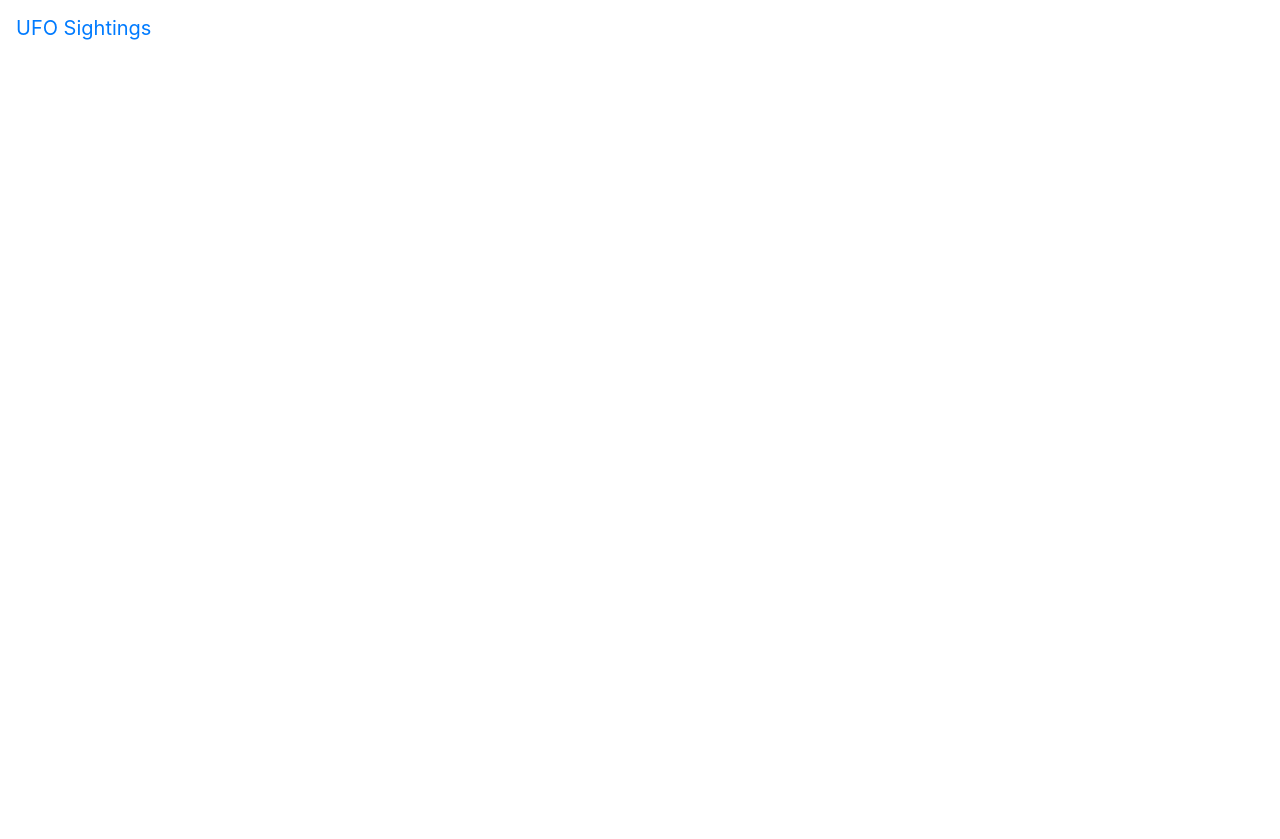
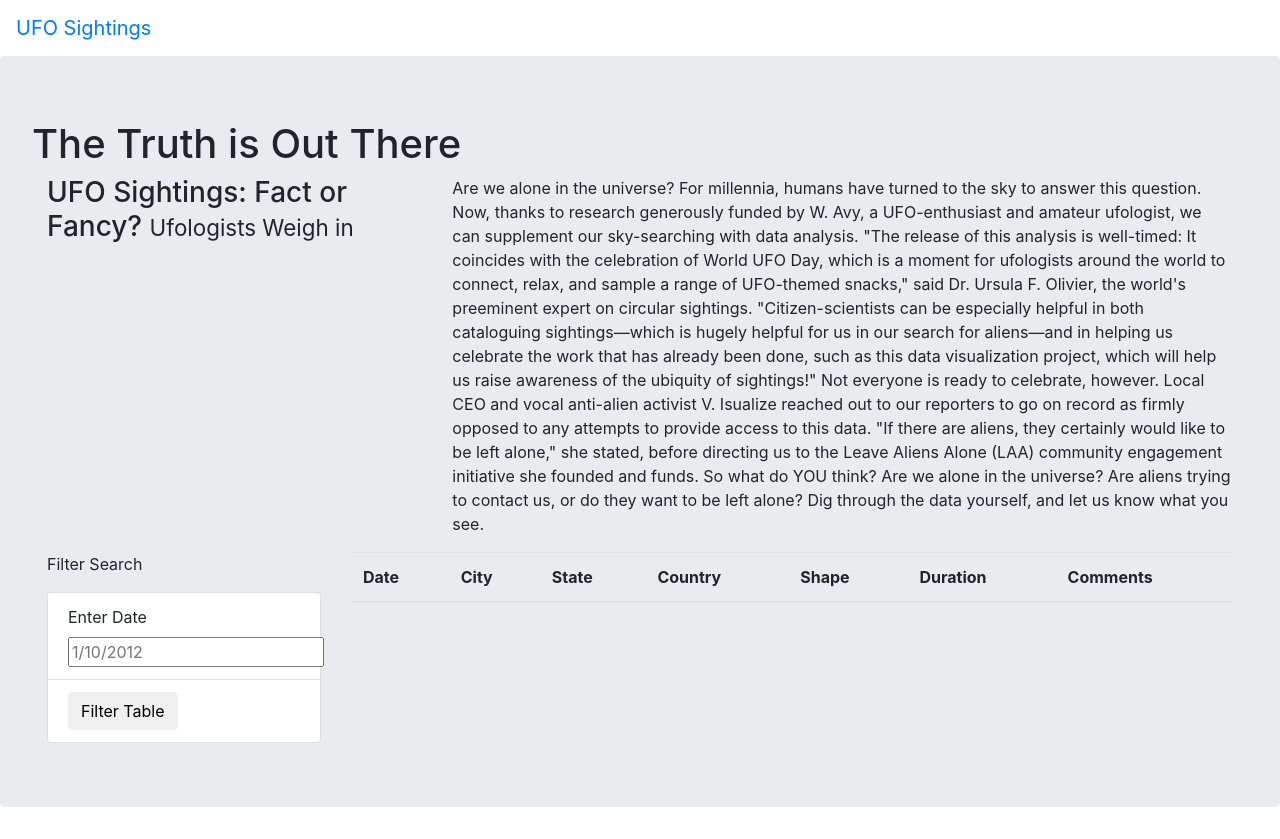
Before and after one commit to OliviaOk24/UFOs, a plain HTML site: page index.html in a window 1280 px wide. Before the commit the page ends 800 px from the top, so only its background shows below. Drawn offline with nearby package versions, Linux system fonts and the light colour scheme.

Commit message:
updating

```diff
--- a/index.html
+++ b/index.html
@@ -17,7 +17,61 @@
         <nav class="navbar navabr-expand-lg">
             <a class="navbar-brand" href="index.html">UFO Sightings</a>
         </nav>
+    </div>
+    <div class="jumbotron">
+        <h1>The Truth is Out There</h1>
+    <div class="container-fluid">
+        <div class="row">
+            <div class="col-md-4">
+                <h3>UFO Sightings: Fact or Fancy?
+                    <small>Ufologists Weigh in</small>
+                </h3>
+            </div>
+            <div class="col-md-8">
+                <p>Are we alone in the universe? For millennia, humans have turned to the sky to answer this question. Now, thanks to research generously funded by W. Avy, a UFO-enthusiast and amateur ufologist, we can supplement our sky-searching with data analysis.
 
+                "The release of this analysis is well-timed: It coincides with the celebration of World UFO Day, which is a moment for ufologists around the world to connect, relax, and sample a range of UFO-themed snacks," said Dr. Ursula F. Olivier, the world's preeminent expert on circular sightings. "Citizen-scientists can be especially helpful in both cataloguing sightings—which is hugely helpful for us in our search for aliens—and in helping us celebrate the work that has already been done, such as this data visualization project, which will help us raise awareness of the ubiquity of sightings!"
+
+                Not everyone is ready to celebrate, however. Local CEO and vocal anti-alien activist V. Isualize reached out to our reporters to go on record as firmly opposed to any attempts to provide access to this data. "If there are aliens, they certainly would like to be left alone," she stated, before directing us to the Leave Aliens Alone (LAA) community engagement initiative she founded and funds.
+
+                So what do YOU think? Are we alone in the universe? Are aliens trying to contact us, or do they want to be left alone? Dig through the data yourself, and let us know what you see.
+                </p>
+            </div>
+        </div>
+    </div>
+    <div class="container-fluid">
+        <div class="row">
+            <div class="col-md-3">
+                <form>
+                    <p>Filter Search</p>
+                    <ul class="list-group">
+                        <li class="list-group-item">
+                            <label for="date">Enter Date</label>
+                            <input type="text" placeholder="1/10/2012" id="datetime" />
+                        </li>
+                        <li class="list-group-item">
+                            <button id="filter-btn" type="button" class="btn btn-default">Filter Table</button>
+                        </li>
+                    </ul>
+                </form>
+            </div>
+            <div class="col-md-9">
+                <table class="table table-striped">
+                    <thead>
+                      <tr>
+                        <th>Date</th>
+                        <th>City</th>
+                        <th>State</th>
+                        <th>Country</th>
+                        <th>Shape</th>
+                        <th>Duration</th>
+                        <th>Comments</th>
+                      </tr>
+                    </thead>
+                    <tbody></tbody>
+                  </table>
+            </div>
+        </div>
     </div>
 </body>
 </html>
```
Also changed, not shown: 1 other file.
